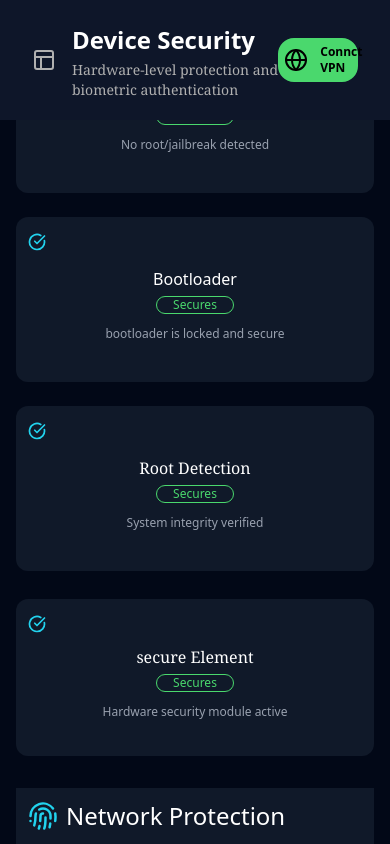
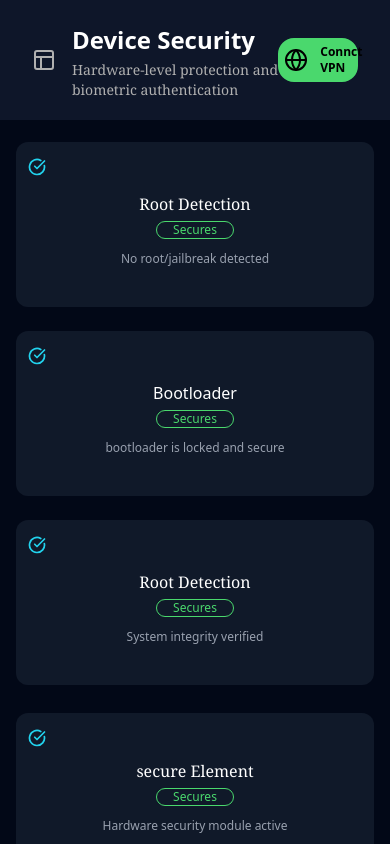
Before and after one commit to faris-dm/DashBoard-Ui, a React (Vite) app: page / in a window 390 px wide. Shown: the top 844 px of the page. Built offline with nearby package versions, Linux system fonts and the light colour scheme.

Commit message:
adding  a marginBottom when the screen isze is less than560px

```diff
--- a/src/componts/Network.jsx
+++ b/src/componts/Network.jsx
@@ -59,7 +59,7 @@ function Security() {
           </div>
         </div>
         <div
-          className="Items grid lg:grid-cols-4 md:grid-cols-2  mx-2 my-4 lg:mt-30 md:mt-30   sm:mt-32
+          className="Items grid lg:grid-cols-4  md:grid-cols-2 max-[560px]:mt-[130px]  mx-2 my-4 lg:mt-30 md:mt-30
       duration-300 ease-in "
         >
           <div className="options   text-white bg-[#101929] px-3  py-4 mx-2 my-3 rounded-xl ">
```
